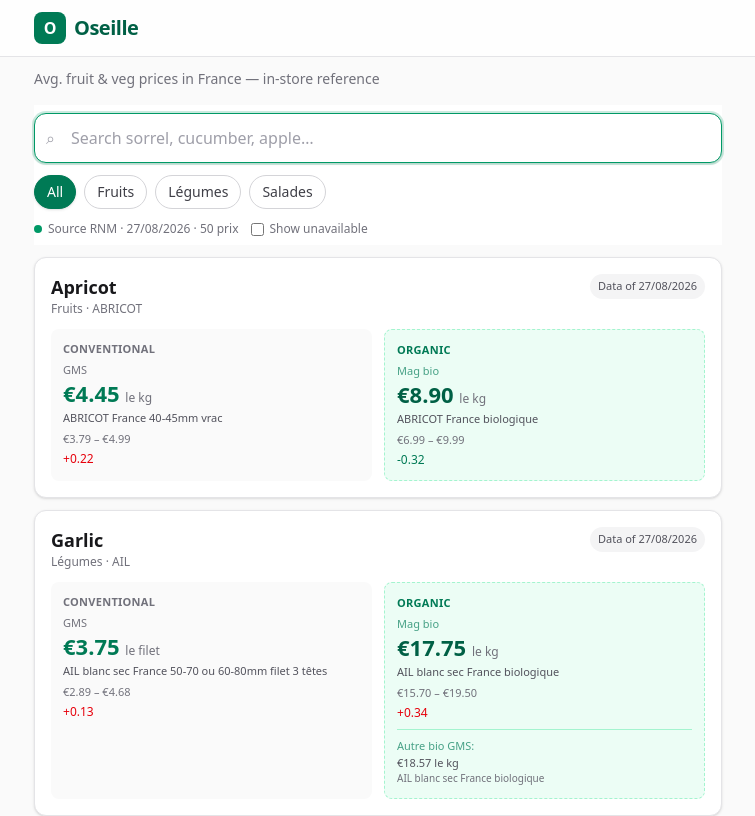
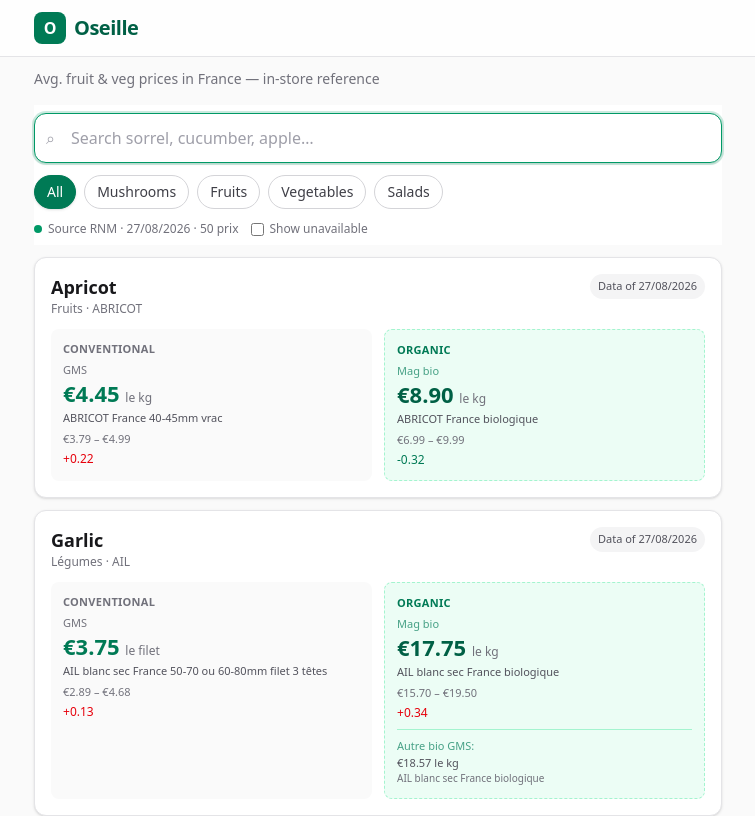
Before and after one commit to smaftoul/oseille, a React (Vite) app: page / in a window 1280 px wide. Shown: the top 816 px of the page, without its empty margins (262-1017 px from the left). Built offline with nearby package versions, Linux system fonts and the light colour scheme.

Commit message:
feat: add Champignons category to taxonomy and tag bar with i18n support

```diff
--- a/public/data/taxonomy.json
+++ b/public/data/taxonomy.json
@@ -141,7 +141,7 @@
     "slug": "CEPE",
     "name_fr": "Cepe",
     "name_en": "Cepe",
-    "group": "Légumes"
+    "group": "Champignons"
   },
   {
     "slug": "CERFEUIL",
@@ -159,19 +159,19 @@
     "slug": "CHAMPIGNON-DE-PARIS",
     "name_fr": "Champignon De Paris",
     "name_en": "Champignon De Paris",
-    "group": "Légumes"
+    "group": "Champignons"
   },
   {
     "slug": "CHAMPIGNONS",
     "name_fr": "Champignons",
     "name_en": "Champignons",
-    "group": "Légumes"
+    "group": "Champignons"
   },
   {
     "slug": "CHANTERELLE",
     "name_fr": "Chanterelle",
     "name_en": "Chanterelle",
-    "group": "Légumes"
+    "group": "Champignons"
   },
   {
     "slug": "CHAYOTTE",
@@ -255,7 +255,7 @@
     "slug": "COULEMELLE",
     "name_fr": "Coulemelle",
     "name_en": "Coulemelle",
-    "group": "Légumes"
+    "group": "Champignons"
   },
   {
     "slug": "COURGE",
@@ -375,7 +375,7 @@
     "slug": "GIROLLE",
     "name_fr": "Girolle",
     "name_en": "Girolle",
-    "group": "Légumes"
+    "group": "Champignons"
   },
   {
     "slug": "GOMBO",
@@ -459,7 +459,7 @@
     "slug": "LACTAIRE",
     "name_fr": "Lactaire",
     "name_en": "Lactaire",
-    "group": "Légumes"
+    "group": "Champignons"
   },
   {
     "slug": "LAITUE",
@@ -555,13 +555,13 @@
     "slug": "MORILLE",
     "name_fr": "Morille",
     "name_en": "Morille",
-    "group": "Légumes"
+    "group": "Champignons"
   },
   {
     "slug": "MOUSSERON",
     "name_fr": "Mousseron",
     "name_en": "Mousseron",
-    "group": "Légumes"
+    "group": "Champignons"
   },
   {
     "slug": "MURE",
@@ -687,7 +687,7 @@
     "slug": "PIED-DE-MOUTON",
     "name_fr": "Pied De Mouton",
     "name_en": "Pied De Mouton",
-    "group": "Légumes"
+    "group": "Champignons"
   },
   {
     "slug": "PIMENT",
@@ -711,7 +711,7 @@
     "slug": "PLEUROTE",
     "name_fr": "Pleurote",
     "name_en": "Pleurote",
-    "group": "Légumes"
+    "group": "Champignons"
   },
   {
     "slug": "POIRE",
@@ -837,7 +837,7 @@
     "slug": "SHII-TAKE",
     "name_fr": "Shii Take",
     "name_en": "Shii Take",
-    "group": "Légumes"
+    "group": "Champignons"
   },
   {
     "slug": "SOJA",
@@ -873,12 +873,12 @@
     "slug": "TROMPETTE-DE-LA-MORT",
     "name_fr": "Trompette De La Mort",
     "name_en": "Trompette De La Mort",
-    "group": "Légumes"
+    "group": "Champignons"
   },
   {
     "slug": "TRUFFE",
     "name_fr": "Truffe",
     "name_en": "Truffe",
-    "group": "Légumes"
+    "group": "Champignons"
   }
 ]
--- a/scripts/fix-taxonomy.mjs
+++ b/scripts/fix-taxonomy.mjs
@@ -2,63 +2,52 @@ import { readFile, writeFile } from "fs/promises";
 
 const BASE = "https://rnm.franceagrimer.fr";
 
-function mapGroup(breadcrumb) {
-  const filtered = breadcrumb.filter((b) => b !== "Fruits et Légumes");
-
-  const last = filtered[filtered.length - 1]?.toLowerCase() ?? "";
-  if (last.includes("salade")) return "Salades";
-  if (last.includes("légume") || last.includes("legume")) return "Légumes";
-  if (last.includes("fruit")) return "Fruits";
-
-  if (filtered.some((b) => b.toLowerCase().includes("salade"))) return "Salades";
-  if (filtered.some((b) => b.toLowerCase().includes("légume") || b.toLowerCase().includes("legume"))) return "Légumes";
-  if (filtered.some((b) => b.toLowerCase().includes("fruit"))) return "Fruits";
-
-  return "Légumes";
-}
-
-async function fetchGroup(slug) {
-  const ctrl = new AbortController();
-  const timer = setTimeout(() => ctrl.abort(), 5000);
+// Fetch subcategories directly from top-level category pages
+async function fetchCategoryChildren(slug) {
   try {
-    const res = await fetch(`${BASE}/prix?${slug}`, {
-      headers: {
-        "User-Agent": "Mozilla/5.0 (Macintosh; Intel Mac OS X 10_15_7) AppleWebKit/537.36 (KHTML, like Gecko)",
-      },
-      signal: ctrl.signal,
-    });
-    if (!res.ok) return null;
+    const res = await fetch(`${BASE}/prix?${slug}`);
+    if (!res.ok) return [];
     const html = await res.text();
-    const m = html.match(/<div class="signet">([\s\S]*?)<\/div>/);
-    if (!m) return null;
-    const inner = m[1];
-    const links = [...inner.matchAll(/>([^<]+)</g)]
-      .map((x) => x[1].replace(/&nbsp;/g, " ").replace(/&gt;/g, ">").replace(/>/g, "").trim())
-      .filter(Boolean);
-    return links.map((s) => s.replace(/^>/, "").trim()).filter((s) => s && s !== "Produits");
+    const m = [...html.matchAll(/href="\/prix\?([^"#:]+)"[^>]*>([^<]+)<\/a>/g)];
+    const ignored = new Set(["SAINOMMAR", "SAINOMPRODUIT", "FRUITS-ET-LEGUMES", "LEGUMES", "FRUITS", "SALADES", "CHAMPIGNONS"]);
+    return m.map((x) => x[1]).filter((s) => !ignored.has(s) && !s.includes(":"));
   } catch {
-    return null;
-  } finally {
-    clearTimeout(timer);
+    return [];
   }
 }
 
 const tax = JSON.parse(await readFile("public/data/taxonomy.json", "utf-8"));
+
+// Fetch children of Salades and Champignons
+console.log("Fetching category listings from RNM...");
+const [saladesChildren, champignonsChildren] = await Promise.all([
+  fetchCategoryChildren("SALADES"),
+  fetchCategoryChildren("CHAMPIGNONS"),
+]);
+
+const saladesSet = new Set(["SALADES", ...saladesChildren]);
+const champignonsSet = new Set(["CHAMPIGNONS", ...champignonsChildren]);
+
+console.log(`Salades (${saladesSet.size}):`, Array.from(saladesSet).join(", "));
+console.log(`Champignons (${champignonsSet.size}):`, Array.from(champignonsSet).join(", "));
+
 let fixed = 0;
+for (const entry of tax) {
+  let newGroup = entry.group;
+  if (saladesSet.has(entry.slug)) {
+    newGroup = "Salades";
+  } else if (champignonsSet.has(entry.slug)) {
+    newGroup = "Champignons";
+  }
 
-for (const entry of tax) {
-  if (entry.group !== "Fruits et Légumes") continue;
-
-  console.log(`Checking ${entry.slug}...`);
-  const breadcrumb = await fetchGroup(entry.slug);
-  const newGroup = breadcrumb && breadcrumb.length > 0 ? mapGroup(breadcrumb) : "Légumes";
-  console.log(`  -> ${newGroup} ${breadcrumb ? `(${breadcrumb.join(" > ")})` : "(fallback)"}`);
-  entry.group = newGroup;
-  fixed++;
-  await writeFile("public/data/taxonomy.json", JSON.stringify(tax, null, 2));
-  await new Promise((r) => setTimeout(r, 200));
+  if (newGroup !== entry.group) {
+    console.log(`  ${entry.slug}: ${entry.group} -> ${newGroup}`);
+    entry.group = newGroup;
+    fixed++;
+  }
 }
 
+await writeFile("public/data/taxonomy.json", JSON.stringify(tax, null, 2));
 console.log(`Taxonomy updated (${fixed} changed)`);
 
 // Sync with prices.json
--- a/scripts/sylk.ts
+++ b/scripts/sylk.ts
@@ -78,7 +78,6 @@ export function parseSylk(content: string): { header: string[]; rows: Record<str
 // Filter to Détail national only
 export function filterDetail(rows: Record<string, string>[]) {
   return rows.filter((r) => {
-    const marche = r["MARCHE"] ?? "";
     const stade = r["STADE"] ?? "";
     // Keep only Détail and national: Marche contains "DETAIL" + "France"
     // M2502/M2503 are conventional, M3026/M3027 bio specialist
--- a/src/App.tsx
+++ b/src/App.tsx
@@ -88,7 +88,7 @@ function Home() {
               onClick={() => setGroup(g)}
               className={`rounded-full border px-3 py-1.5 text-sm font-medium transition ${group === g ? "border-emerald-700 bg-emerald-700 text-white shadow-sm" : "border-zinc-300 bg-white text-zinc-700 hover:bg-zinc-50"}`}
             >
-              {g}
+              {g === "All" ? t("groups.all") : t(`groups.${g}`, { defaultValue: g })}
             </button>
           ))}
         </div>
--- a/src/i18n.ts
+++ b/src/i18n.ts
@@ -6,6 +6,13 @@ const resources = {
     translation: {
       app: { name: "Oseille", tagline: "Prix moyens fruits & légumes — référence en magasin" },
       search: { placeholder: "Rechercher oseille, concombre, pomme…", noResult: "Aucun résultat" },
+      groups: {
+        all: "Tous",
+        Champignons: "Champignons",
+        Fruits: "Fruits",
+        Légumes: "Légumes",
+        Salades: "Salades",
+      },
       price: {
         mean: "Prix moyen TTC",
         perKg: "/ kg",
@@ -26,6 +33,13 @@ const resources = {
     translation: {
       app: { name: "Oseille", tagline: "Avg. fruit & veg prices in France — in-store reference" },
       search: { placeholder: "Search sorrel, cucumber, apple…", noResult: "No results" },
+      groups: {
+        all: "All",
+        Champignons: "Mushrooms",
+        Fruits: "Fruits",
+        Légumes: "Vegetables",
+        Salades: "Salads",
+      },
       price: {
         mean: "Avg. price incl. VAT",
         perKg: "/ kg",
```
Also changed, not shown: public/data/prices.json.
